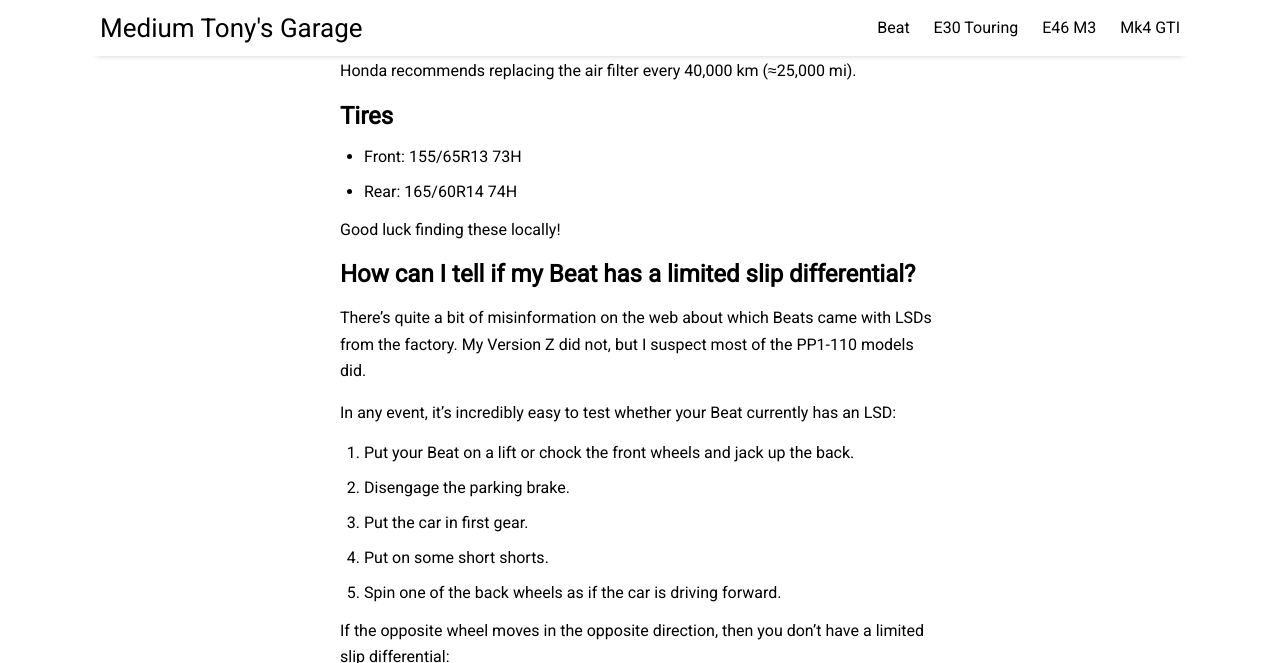
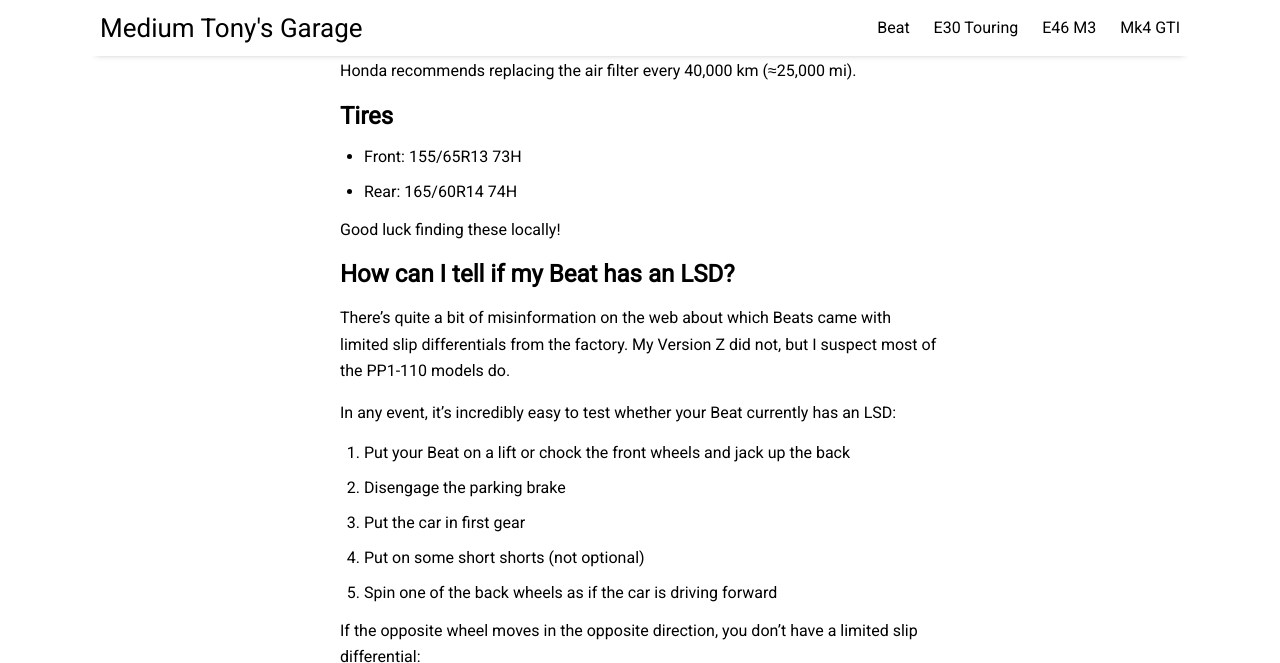
Before and after one commit to prestia/mediumtonys, a Jekyll site: the page built from _posts/2023-9-3-beat-faqs.md, in a window 1280 px wide and 900 px high, scrolled down 2229 px, cut to the strip 0-663 px from the top of the window. Built offline with Jekyll 4.4.1, drawn with Linux system fonts in a browser that asks for light colours; nearby versions of some CDN libraries.

Commit message:
update best faq with info about lsd

```diff
--- a/_posts/2023-9-3-beat-faqs.md
+++ b/_posts/2023-9-3-beat-faqs.md
@@ -59,21 +59,21 @@ Honda recommends replacing the air filter every 40,000 km (≈25,000 mi).
 
 Good luck finding these locally!
 
-## How can I tell if my Beat has a limited slip differential?
+## How can I tell if my Beat has an LSD?
 
-There's quite a bit of misinformation on the web about which Beats came with LSDs from the factory. My Version Z did not, but I suspect most of the PP1-110 models did.
+There's quite a bit of misinformation on the web about which Beats came with limited slip differentials from the factory. My Version Z did not, but I suspect most of the PP1-110 models do.
 
 In any event, it's incredibly easy to test whether your Beat currently has an LSD:
 
-1. Put your Beat on a lift or chock the front wheels and jack up the back.
-2. Disengage the parking brake.
-3. Put the car in first gear.
-4. Put on some short shorts.
-5. Spin one of the back wheels as if the car is driving forward.
+1. Put your Beat on a lift or chock the front wheels and jack up the back
+2. Disengage the parking brake
+3. Put the car in first gear
+4. Put on some short shorts (not optional)
+5. Spin one of the back wheels as if the car is driving forward
 
-If the opposite wheel moves in the opposite direction, then you don't have a limited slip differential:
+If the opposite wheel moves in the opposite direction, you don't have a limited slip differential:
 
-![Picture of me not having a limited slip differential](assets/img/beat-faqs/lsd-check-optimized.jpg)
+![Picture of me not having a limited slip differential](assets/img/beat-faqs/lsd-check-optimized.gif)
 
 ## Contact
 Did you find this guide helpful? Do you have some suggestions on how it can be improved? [Send me an email](mailto:tony@mediumtonysgarage.com) or make some [edits on GitHub](https://github.com/prestia/mediumtonys/blob/main/_posts/2023-9-3-beat-faqs.md).
```
